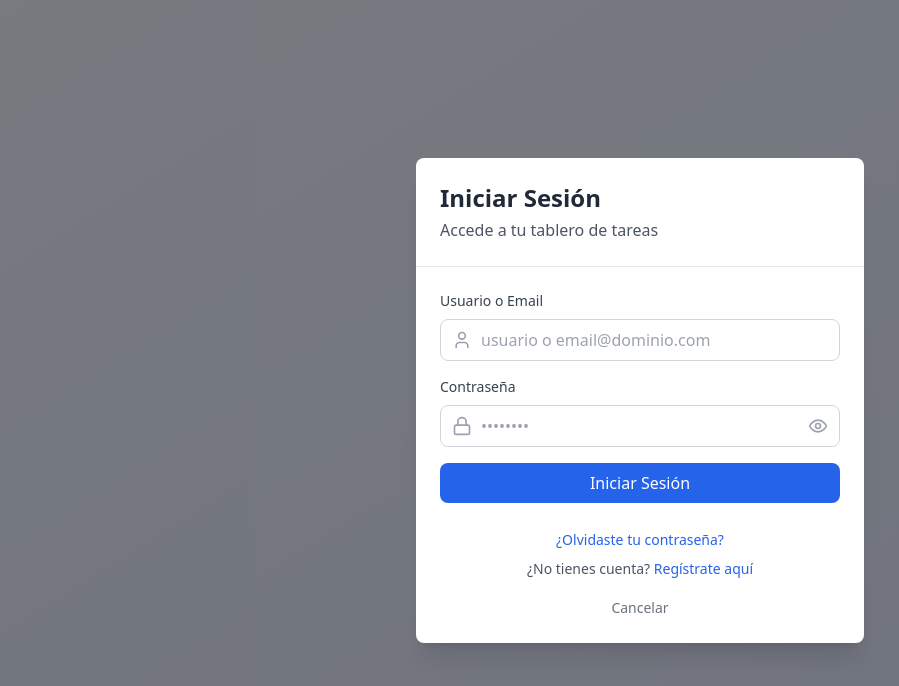
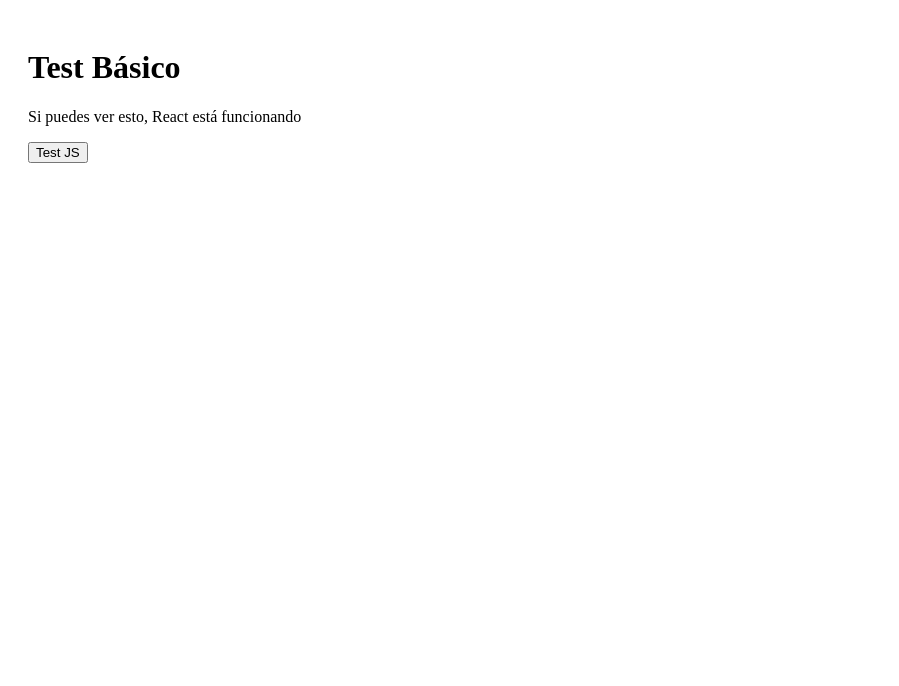
Before and after one commit to mariomalpica/corporativolinkarchivos, a React (Create React App) app: page / in a window 1280 px wide. Shown: the top 686 px of the page, without its empty margins (0-899 px from the left). Built offline with nearby package versions, Linux system fonts and the light colour scheme.

Commit message:
Test minimal React app to isolate deployment issue

```diff
--- /dev/null
+++ b/src/AppMinimal.js
@@ -0,0 +1,15 @@
+import React from 'react';
+
+function AppMinimal() {
+  return (
+    <div style={{ padding: '20px' }}>
+      <h1>Test Básico</h1>
+      <p>Si puedes ver esto, React está funcionando</p>
+      <button onClick={() => alert('JavaScript funcionando!')}>
+        Test JS
+      </button>
+    </div>
+  );
+}
+
+export default AppMinimal;
--- a/src/index.js
+++ b/src/index.js
@@ -1,6 +1,6 @@
 import React from 'react';
 import ReactDOM from 'react-dom/client';
-import App from './App';
+import App from './AppMinimal';
 
 const root = ReactDOM.createRoot(document.getElementById('root'));
 root.render(
```
